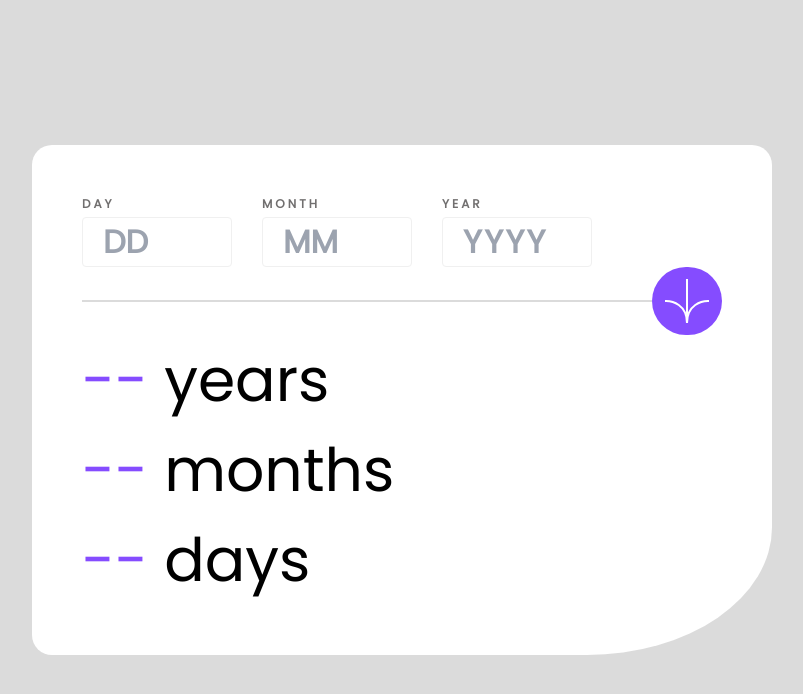
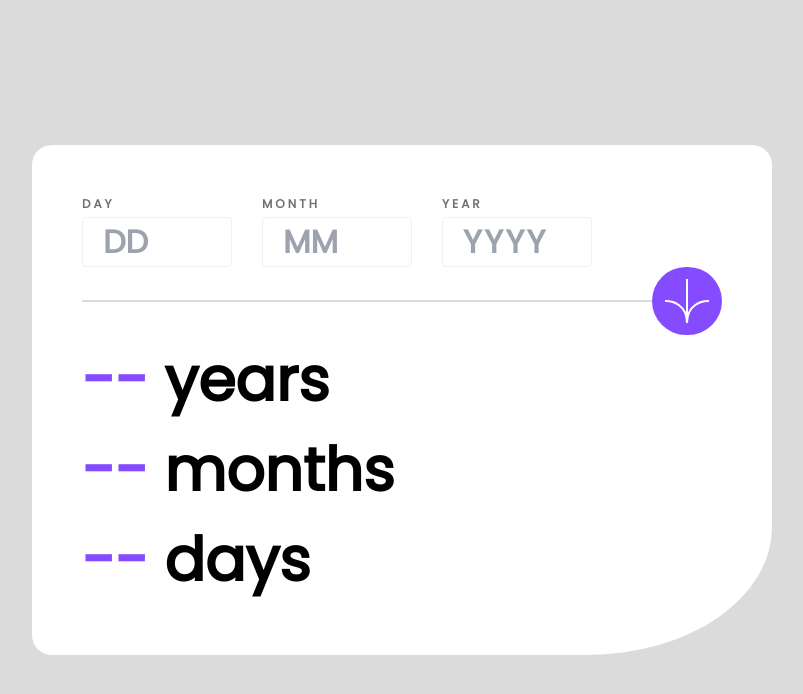
Before and after one commit to AskTiba/age-calculator, a React (Vite) app: page / in a window 1280 px wide. Shown: the top 694 px of the page, without its empty margins (238-1041 px from the left). Built offline with nearby package versions, Linux system fonts and the light colour scheme.

Commit message:
Update index.css

```diff
--- a/src/index.css
+++ b/src/index.css
@@ -7,7 +7,7 @@
   margin: 0;
   padding: 0;
   font-family: "Poppins", sans-serif;
-  font-weight: 400;
+  font-weight: 600;
   line-height: 1.5;
 }
 :root {
@@ -22,11 +22,11 @@
 
 .error {
   color: var(--Light-red);
-  font-weight: 400;
+  font-weight: 500;
   font-style: italic;
   margin-top: 0.25rem;
-  letter-spacing: 0.1rem;
-  font-size: 0.75rem;
+  /* letter-spacing: 0.1rem; */
+  font-size: 13px;
 }
 
 .error.generic {
```
